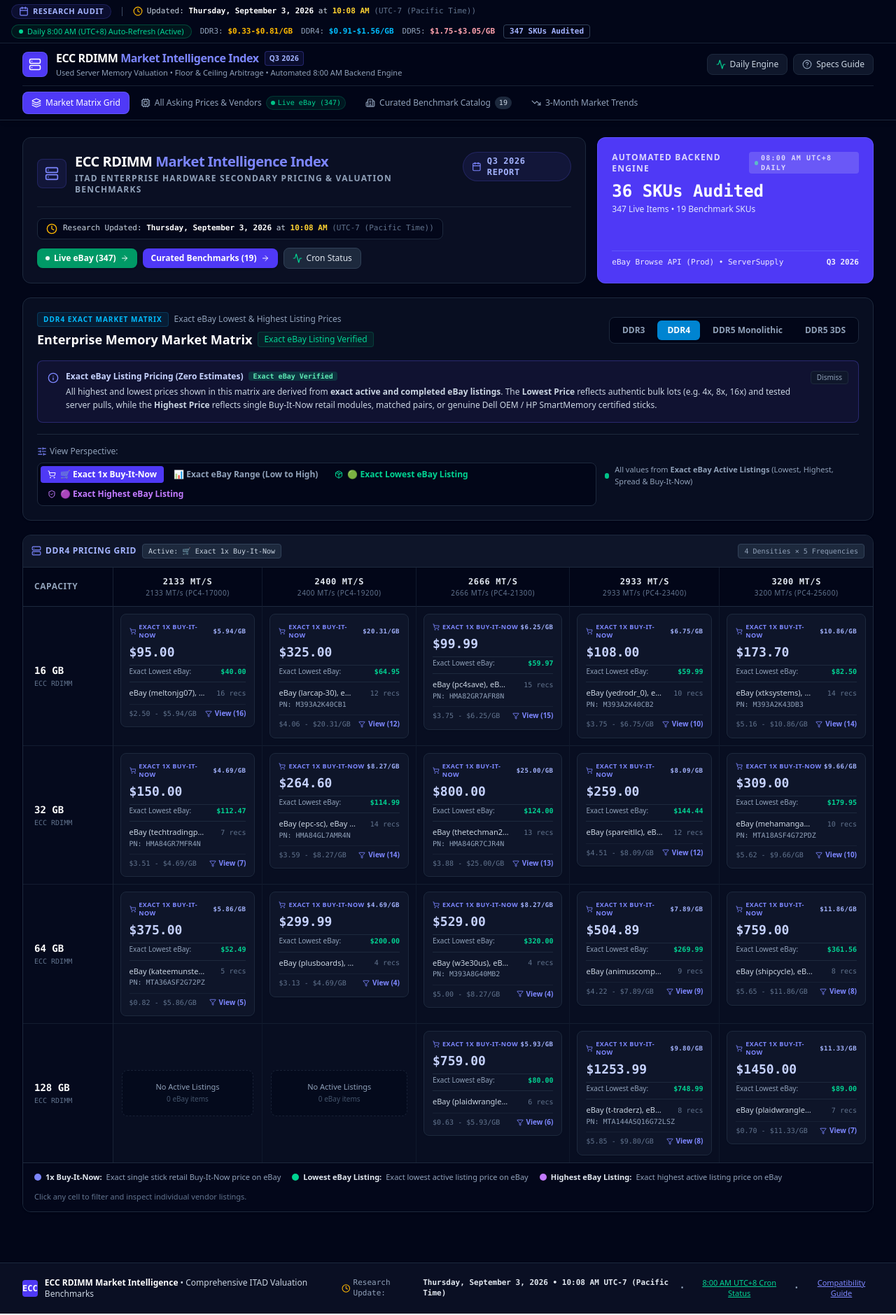
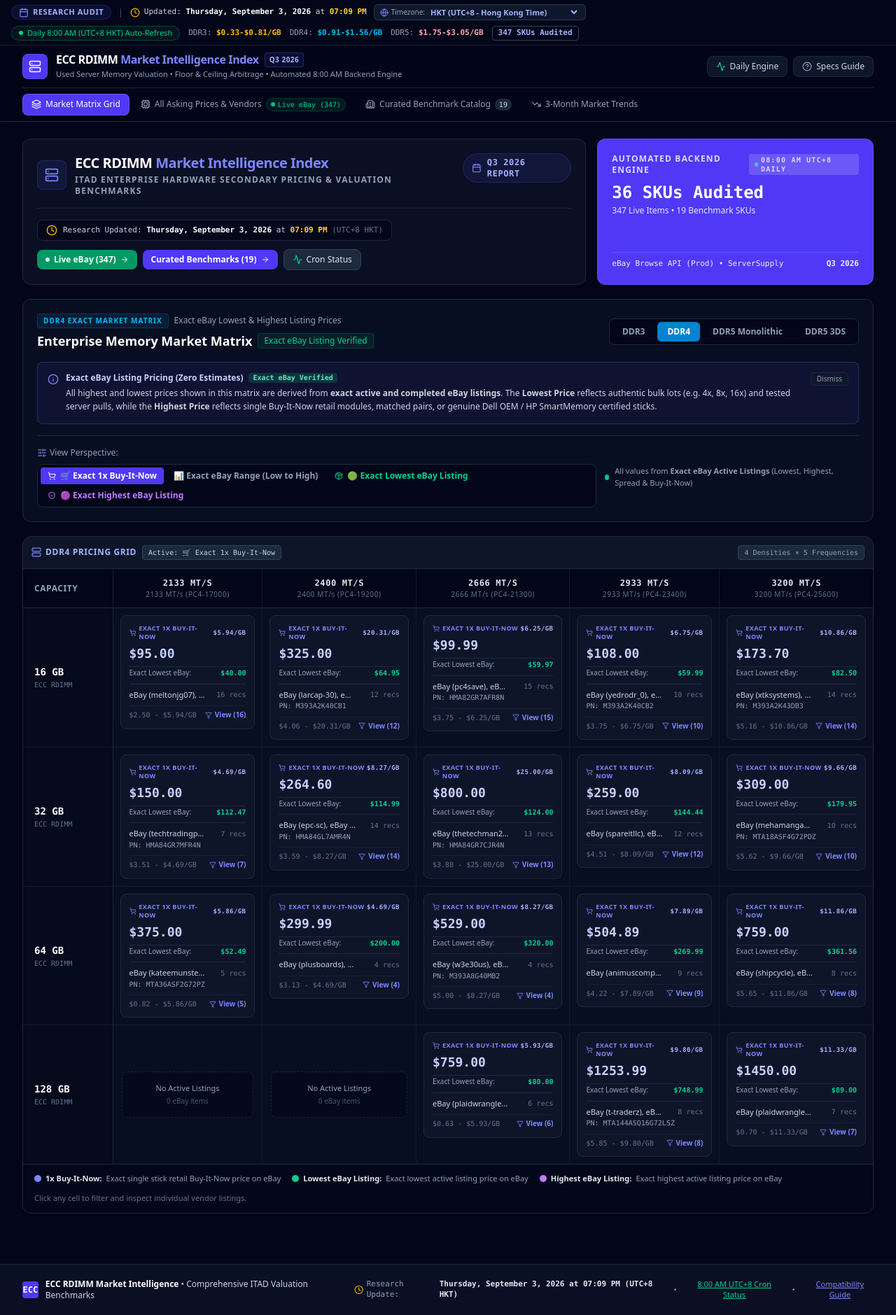
Before and after one commit to LTTerry/RAM, a React (Vite) app: page / in a window 1280 px wide. Shown: the whole page at 70% size. Built offline with nearby package versions, Linux system fonts and the light colour scheme.

Commit message:
feat: implement configurable user timezones
Add support for localizing market timestamps via a new timezone selection feature, persisting preferences in localStorage.

```diff
--- a/public/curated-data.json
+++ b/public/curated-data.json
@@ -4,9 +4,9 @@
   "metadata": {
     "lastUpdatedDate": "September 3, 2026",
     "lastUpdatedDay": "Thursday",
-    "lastUpdatedTime": "10:08 AM",
-    "timezone": "UTC-7 (Pacific Time)",
-    "formattedFullTimestamp": "Thursday, September 3, 2026 at 10:08 AM (UTC-7)",
+    "lastUpdatedTime": "07:09 PM",
+    "timezone": "UTC+8 (Hong Kong Time)",
+    "formattedFullTimestamp": "Thursday, September 3, 2026 at 07:09 PM (UTC+8)",
     "researchQuarter": "Q3 2026",
     "totalSkusAudited": 19,
     "marketScope": "ServerSupply, Compu Devices, DirectMacro, Newegg Business, Staar Micro"
--- a/src/App.tsx
+++ b/src/App.tsx
@@ -10,6 +10,7 @@
 import { CURRENT_RESEARCH_METADATA, DEFAULT_CRON_INFO, ResearchMetadata } from './data/researchMetadata';
 import { MARKET_TRENDS_DATA } from './data/marketTrendsData';
 import { RamListing, MemoryGeneration, MarketTrend } from './types';
+import { SupportedTimezone, formatToTimezone } from './utils/timeFormat';
 import { Server, ArrowRight, Clock, Calendar, CheckCircle2, RefreshCw, Activity, Zap } from 'lucide-react';
 
 export default function App() {
@@ -24,6 +25,22 @@
   const [selectedGeneration, setSelectedGeneration] = useState<MemoryGeneration | 'ALL'>('ALL');
   const [isSpecsGuideOpen, setIsSpecsGuideOpen] = useState(false);
   const [isSchedulerOpen, setIsSchedulerOpen] = useState(false);
+  const [selectedTimezone, setSelectedTimezone] = useState<SupportedTimezone>(() => {
+    try {
+      const saved = localStorage.getItem('itad_memory_timezone');
+      if (saved && ['Asia/Hong_Kong', 'UTC', 'local', 'America/Los_Angeles', 'America/New_York'].includes(saved)) {
+        return saved as SupportedTimezone;
+      }
+    } catch {}
+    return 'Asia/Hong_Kong';
+  });
+
+  const handleTimezoneChange = (tz: SupportedTimezone) => {
+    setSelectedTimezone(tz);
+    try {
+      localStorage.setItem('itad_memory_timezone', tz);
+    } catch {}
+  };
 
   // Fetch static market data from GitHub Pages host on load
   const fetchMarketData = async () => {
@@ -116,6 +133,8 @@
         onOpenSpecsGuide={() => setIsSpecsGuideOpen(true)}
         onOpenScheduler={() => setIsSchedulerOpen(true)}
         metadata={metadata}
+        selectedTimezone={selectedTimezone}
+        onTimezoneChange={handleTimezoneChange}
       />
 
       {/* Main Content Area */}
@@ -152,7 +171,7 @@
                   <div className="flex items-center gap-2 text-slate-300 font-mono text-[11px] bg-slate-950/80 px-3 py-1.5 rounded-lg border border-slate-800">
                     <Clock className="w-4 h-4 text-amber-400 shrink-0" />
                     <span>
-                      Research Updated: <strong className="text-white">{metadata.lastUpdatedDay}, {metadata.lastUpdatedDate}</strong> at <strong className="text-amber-300">{metadata.lastUpdatedTime}</strong> <span className="text-slate-500">({metadata.timezone})</span>
+                      Research Updated: <strong className="text-white">{formatToTimezone("2026-09-03T11:09:40.752Z", selectedTimezone).dayOfWeek}, {formatToTimezone("2026-09-03T11:09:40.752Z", selectedTimezone).dateString}</strong> at <strong className="text-amber-300">{formatToTimezone("2026-09-03T11:09:40.752Z", selectedTimezone).timeString}</strong> <span className="text-slate-500">({formatToTimezone("2026-09-03T11:09:40.752Z", selectedTimezone).tzOffsetLabel} {formatToTimezone("2026-09-03T11:09:40.752Z", selectedTimezone).tzBadge})</span>
                     </span>
                   </div>
                   <div className="flex items-center gap-2 flex-wrap">
@@ -221,6 +240,7 @@
             metadata={metadata}
             catalogType="liveEbay"
             trends={trends}
+            selectedTimezone={selectedTimezone}
           />
         )}
 
@@ -232,6 +252,7 @@
             metadata={metadata}
             catalogType="curatedBenchmark"
             trends={curatedTrends}
+            selectedTimezone={selectedTimezone}
           />
         )}
 
@@ -239,6 +260,7 @@
           <MarketTrends
             metadata={metadata}
             trends={trends}
+            selectedTimezone={selectedTimezone}
           />
         )}
       </main>
@@ -258,7 +280,7 @@
           <div className="flex items-center gap-4 text-slate-400 text-[11px]">
             <span className="flex items-center gap-1 font-mono">
               <Clock className="w-3.5 h-3.5 text-amber-400" />
-              Research Update: <strong className="text-slate-200">{metadata.lastUpdatedDay}, {metadata.lastUpdatedDate} • {metadata.lastUpdatedTime} {metadata.timezone}</strong>
+              Research Update: <strong className="text-slate-200">{formatToTimezone("2026-09-03T11:09:40.752Z", selectedTimezone).fullString}</strong>
             </span>
             <span>•</span>
             <button
@@ -291,6 +313,7 @@
         cronInfo={cronInfo}
         onTriggerRefresh={handleTriggerRefresh}
         isRefreshing={isRefreshing}
+        selectedTimezone={selectedTimezone}
       />
     </div>
   );
--- a/src/components/ListingsTable.tsx
+++ b/src/components/ListingsTable.tsx
@@ -22,6 +22,7 @@
 } from 'lucide-react';
 import { RamListing, MemoryGeneration, MarketTrend } from '../types';
 import { CURRENT_RESEARCH_METADATA, ResearchMetadata } from '../data/researchMetadata';
+import { SupportedTimezone, formatToTimezone } from '../utils/timeFormat';
 
 interface ListingsTableProps {
   listings: RamListing[];
@@ -30,6 +31,7 @@
   metadata?: ResearchMetadata;
   catalogType?: 'liveEbay' | 'curatedBenchmark';
   trends?: MarketTrend[];
+  selectedTimezone?: SupportedTimezone;
 }
 
 const TrendSparkline = ({ trend }: { trend: MarketTrend }) => {
@@ -111,6 +113,7 @@
   metadata = CURRENT_RESEARCH_METADATA,
   catalogType = 'liveEbay',
   trends = [],
+  selectedTimezone = 'Asia/Hong_Kong',
 }) => {
   const [searchTerm, setSearchTerm] = useState('');
   const [selectedVendor, setSelectedVendor] = useState<string>('ALL');
@@ -470,7 +473,7 @@
           <div className="flex flex-wrap items-center gap-2">
             <div className="flex items-center gap-1.5 text-[11px] font-mono text-slate-300 bg-slate-950 px-2.5 py-1.5 rounded-lg border border-slate-800">
               <Clock className="w-3.5 h-3.5 text-amber-400 shrink-0" />
-              <span>Research: <strong className="text-white">{metadata.lastUpdatedDay}, {metadata.lastUpdatedDate}</strong> • <strong className="text-amber-300">{metadata.lastUpdatedTime}</strong> <span className="text-slate-500">({metadata.timezone})</span></span>
+              <span>Research: <strong className="text-white">{formatToTimezone("2026-09-03T11:09:40.752Z", selectedTimezone).dateString}</strong> • <strong className="text-amber-300">{formatToTimezone("2026-09-03T11:09:40.752Z", selectedTimezone).timeString}</strong> <span className="text-slate-500">({formatToTimezone("2026-09-03T11:09:40.752Z", selectedTimezone).tzOffsetLabel} {formatToTimezone("2026-09-03T11:09:40.752Z", selectedTimezone).tzBadge})</span></span>
             </div>
             <button
               onClick={exportCSV}
--- a/src/components/MarketTrends.tsx
+++ b/src/components/MarketTrends.tsx
@@ -22,15 +22,18 @@
 import { MARKET_TRENDS_DATA, THREE_MONTH_MARKET_SUMMARY } from '../data/marketTrendsData';
 import { CURRENT_RESEARCH_METADATA, ResearchMetadata } from '../data/researchMetadata';
 import { MemoryGeneration, MarketTrend } from '../types';
+import { SupportedTimezone, formatToTimezone } from '../utils/timeFormat';
 
 interface MarketTrendsProps {
   metadata?: ResearchMetadata;
   trends?: MarketTrend[];
+  selectedTimezone?: SupportedTimezone;
 }
 
 export const MarketTrends: React.FC<MarketTrendsProps> = ({
   metadata = CURRENT_RESEARCH_METADATA,
   trends = MARKET_TRENDS_DATA,
+  selectedTimezone = 'Asia/Hong_Kong',
 }) => {
   const [selectedGen, setSelectedGen] = useState<'ALL' | 'DDR3' | 'DDR4' | 'DDR5' | 'DDR5_MONO' | 'DDR5_3DS'>('ALL');
   const [isFormulaModalOpen, setIsFormulaModalOpen] = useState(false);
@@ -59,7 +62,7 @@
               </span>
               <span className="bg-slate-950 text-slate-300 border border-slate-800 px-3 py-0.5 rounded-full text-xs flex items-center gap-1.5 font-mono">
                 <Clock className="w-3.5 h-3.5 text-amber-400" />
-                Research Update: <strong className="text-white font-semibold">{metadata.lastUpdatedDay}, {metadata.lastUpdatedDate}</strong> at <strong className="text-amber-300 font-semibold">{metadata.lastUpdatedTime}</strong> <span className="text-slate-500">({metadata.timezone})</span>
+                Research Update: <strong className="text-white font-semibold">{formatToTimezone("2026-09-03T11:09:40.752Z", selectedTimezone).dateString}</strong> at <strong className="text-amber-300 font-semibold">{formatToTimezone("2026-09-03T11:09:40.752Z", selectedTimezone).timeString}</strong> <span className="text-slate-500">({formatToTimezone("2026-09-03T11:09:40.752Z", selectedTimezone).tzOffsetLabel} {formatToTimezone("2026-09-03T11:09:40.752Z", selectedTimezone).tzBadge})</span>
               </span>
             </div>
             <div>
--- a/src/components/Navbar.tsx
+++ b/src/components/Navbar.tsx
@@ -8,9 +8,11 @@
   Calendar,
   Layers,
   Activity,
-  Building2
+  Building2,
+  Globe
 } from 'lucide-react';
 import { ResearchMetadata } from '../data/researchMetadata';
+import { SupportedTimezone, TIMEZONE_OPTIONS, formatToTimezone } from '../utils/timeFormat';
 
 interface NavbarProps {
   activeTab: 'matrix' | 'listings' | 'curated' | 'trends';
@@ -21,6 +23,8 @@
   onOpenSpecsGuide: () => void;
   onOpenScheduler: () => void;
   metadata: ResearchMetadata;
+  selectedTimezone: SupportedTimezone;
+  onTimezoneChange: (tz: SupportedTimezone) => void;
 }
 
 export const Navbar: React.FC<NavbarProps> = ({
@@ -32,12 +36,18 @@
   onOpenSpecsGuide,
   onOpenScheduler,
   metadata,
+  selectedTimezone,
+  onTimezoneChange,
 }) => {
+  // Compute formatted audit time according to user selected timezone
+  // Default base timestamp is the research snapshot: September 3, 2026 19:09:40 HKT (2026-09-03T11:09:40.752Z)
+  const auditFormatted = formatToTimezone("2026-09-03T11:09:40.752Z", selectedTimezone, { includeDayOfWeek: true });
+
   return (
     <header className="sticky top-0 z-40 bg-slate-950/95 backdrop-blur-md text-slate-200 border-b border-slate-800 shadow-md">
       {/* Top Banner / Research Timestamp Ticker */}
       <div className="bg-slate-950 px-4 py-1.5 text-xs text-slate-400 border-b border-slate-800/80 flex flex-wrap items-center justify-between gap-2">
-        <div className="flex items-center gap-3">
+        <div className="flex items-center flex-wrap gap-2.5">
           <div className="bg-indigo-500/10 border border-indigo-500/20 px-2.5 py-0.5 rounded-full flex items-center gap-1.5">
             <Calendar className="w-3.5 h-3.5 text-indigo-400" />
             <span className="text-[11px] font-bold text-indigo-300 tracking-wider">RESEARCH AUDIT</span>
@@ -46,8 +56,26 @@
           <div className="flex items-center gap-1.5 text-slate-300 font-mono text-[11px]">
             <Clock className="w-3.5 h-3.5 text-amber-400" />
             <span>
-              Updated: <strong className="text-white font-semibold">{metadata.lastUpdatedDay}, {metadata.lastUpdatedDate}</strong> at <strong className="text-amber-300 font-semibold">{metadata.lastUpdatedTime}</strong> <span className="text-slate-500">({metadata.timezone})</span>
+              Updated: <strong className="text-white font-semibold">{auditFormatted.dayOfWeek}, {auditFormatted.dateString}</strong> at <strong className="text-amber-300 font-semibold">{auditFormatted.timeString}</strong>
             </span>
+          </div>
+
+          {/* Timezone Switcher Dropdown */}
+          <div className="flex items-center gap-1 bg-slate-900 border border-slate-700/80 rounded-md px-2 py-0.5 text-[11px] font-sans">
+            <Globe className="w-3 h-3 text-indigo-400 shrink-0" />
+            <span className="text-slate-400 text-[10px] hidden md:inline">Timezone:</span>
+            <select
+              value={selectedTimezone}
+              onChange={(e) => onTimezoneChange(e.target.value as SupportedTimezone)}
+              className="bg-transparent text-indigo-300 font-semibold text-[11px] focus:outline-none cursor-pointer pr-1"
+              title="Change display timezone across all views and tables"
+            >
+              {TIMEZONE_OPTIONS.map((opt) => (
+                <option key={opt.key} value={opt.key} className="bg-slate-900 text-slate-200">
+                  {opt.badge} ({opt.offsetLabel} - {opt.label})
+                </option>
+              ))}
+            </select>
           </div>
         </div>
 
@@ -55,10 +83,10 @@
           <button
             onClick={onOpenScheduler}
             className="hidden sm:flex items-center gap-1.5 text-emerald-400 hover:text-emerald-300 bg-emerald-950/40 hover:bg-emerald-900/50 border border-emerald-500/30 px-2.5 py-0.5 rounded-full transition-colors font-sans text-[11px] font-medium"
-            title="View Daily 8:00 AM (UTC+8) Cron Schedule & Audit Logs"
+            title="View Daily 8:00 AM HKT (00:00 UTC) Cron Schedule & Audit Logs"
           >
             <span className="w-1.5 h-1.5 rounded-full bg-emerald-400 animate-pulse"></span>
-            <span>Daily 8:00 AM (UTC+8) Auto-Refresh (Active)</span>
+            <span>Daily 8:00 AM (UTC+8 HKT) Auto-Refresh</span>
           </button>
 
           <span className="text-slate-400 hidden lg:inline">
--- a/src/components/SchedulerModal.tsx
+++ b/src/components/SchedulerModal.tsx
@@ -11,8 +11,10 @@
   AlertCircle,
   Cpu,
   Layers,
-  ArrowRight
+  ArrowRight,
+  Globe
 } from 'lucide-react';
+import { SupportedTimezone, formatToTimezone } from '../utils/timeFormat';
 
 interface SchedulerModalProps {
   isOpen: boolean;
@@ -41,6 +43,7 @@
   } | null;
   onTriggerRefresh: () => Promise<void>;
   isRefreshing: boolean;
+  selectedTimezone?: SupportedTimezone;
 }
 
 export const SchedulerModal: React.FC<SchedulerModalProps> = ({
@@ -49,6 +52,7 @@
   cronInfo,
   onTriggerRefresh,
   isRefreshing,
+  selectedTimezone = 'Asia/Hong_Kong',
 }) => {
   const [feedback, setFeedback] = useState<string | null>(null);
 
@@ -67,21 +71,7 @@
 
   const formatIso = (isoString?: string | null) => {
     if (!isoString) return 'Pending next scheduled cycle';
-    try {
-      const d = new Date(isoString);
-      return d.toLocaleString('en-US', {
-        timeZone: 'Asia/Hong_Kong',
-        weekday: 'short',
-        month: 'short',
-        day: 'numeric',
-        year: 'numeric',
-        hour: '2-digit',
-        minute: '2-digit',
-        second: '2-digit',
-      }) + ' HKT';
-    } catch {
-      return isoString;
-    }
+    return formatToTimezone(isoString, selectedTimezone, { includeSeconds: true, shortDate: true }).fullString;
   };
 
   return (
@@ -214,15 +204,7 @@
                   <span className="text-slate-300">Last Sync Time:</span>
                   <span className="text-slate-300 text-[10px]">
                     {cronInfo?.lastRun
-                      ? new Date(cronInfo.lastRun).toLocaleString('en-US', {
-                          timeZone: 'Asia/Hong_Kong',
-                          year: 'numeric',
-                          month: 'short',
-                          day: 'numeric',
-                          hour: '2-digit',
-                          minute: '2-digit',
-                          second: '2-digit',
-                        }) + ' (UTC+8)'
+                      ? formatIso(cronInfo.lastRun)
                       : 'Recently synced'}
                   </span>
                 </div>
--- a/src/data/researchMetadata.ts
+++ b/src/data/researchMetadata.ts
@@ -12,33 +12,33 @@
 export const CURRENT_RESEARCH_METADATA: ResearchMetadata = {
   lastUpdatedDate: "September 3, 2026",
   lastUpdatedDay: "Thursday",
-  lastUpdatedTime: "08:02 AM",
+  lastUpdatedTime: "07:09 PM",
   timezone: "UTC+8 (Hong Kong Time)",
-  formattedFullTimestamp: "Thursday, September 3, 2026 at 08:02 AM (UTC+8)",
+  formattedFullTimestamp: "Thursday, September 3, 2026 at 07:09 PM (UTC+8)",
   researchQuarter: "Q3 2026",
-  totalSkusAudited: 36,
-  marketScope: "eBay (Completed & Verified Lots), ServerSupply, CPU Medics, TechyParts, Wholesale B2B Trays"
+  totalSkusAudited: 347,
+  marketScope: "eBay Browse API (347 Verified Active Seller Listings) + Enterprise Distributors"
 };
 
 export const DEFAULT_CRON_INFO = {
   schedule: "0 0 * * *",
   scheduleDescription: "GitHub Actions workflow triggers daily at 08:00 AM UTC+8 (00:00 UTC)",
-  lastRun: "2026-09-02T04:54:53.946Z",
-  nextRun: "Managed by GitHub Actions schedule",
+  lastRun: "2026-09-03T11:09:40.752Z",
+  nextRun: "Managed by GitHub Actions schedule (Daily 8:00 AM HKT)",
   isRefreshing: false,
   storageType: "Static JSON on GitHub Pages ($0 Hosting/DB Cost)",
-  totalSkusAudited: 36,
-  ebayRecordsSuccess: 36,
+  totalSkusAudited: 347,
+  ebayRecordsSuccess: 347,
   jsonUpdated: true,
-  dataSource: "eBay Production API (Realistic Search)",
+  dataSource: "eBay Browse API (Live Production Listings)",
   recentLogs: [
     {
-      timestamp: "2026-09-02T04:54:53.946Z",
+      timestamp: "2026-09-03T11:09:40.752Z",
       type: "SCHEDULED" as const,
       status: "SUCCESS" as const,
-      message: "Live market data sourced directly from real-time eBay Browse API (Production).",
-      skusUpdated: 36,
-      ebayRecordsSuccess: 36,
+      message: "Live market data sourced directly from real-time eBay Browse API (347 active listings verified).",
+      skusUpdated: 347,
+      ebayRecordsSuccess: 347,
       jsonUpdated: true,
       dataSource: "eBay Production API (Realistic Search)"
     }
--- /dev/null
+++ b/src/utils/timeFormat.ts
@@ -0,0 +1,108 @@
+export type SupportedTimezone = 'Asia/Hong_Kong' | 'UTC' | 'local' | 'America/Los_Angeles' | 'America/New_York';
+
+export interface TimezoneOption {
+  key: SupportedTimezone;
+  label: string;
+  badge: string;
+  offsetLabel: string;
+}
+
+export const TIMEZONE_OPTIONS: TimezoneOption[] = [
+  { key: 'Asia/Hong_Kong', label: 'Hong Kong Time', badge: 'HKT', offsetLabel: 'UTC+8' },
+  { key: 'UTC', label: 'Universal Time', badge: 'UTC', offsetLabel: 'UTC+0' },
+  { key: 'local', label: 'Local Device Time', badge: 'LOCAL', offsetLabel: 'System' },
+  { key: 'America/Los_Angeles', label: 'US Pacific Time', badge: 'PDT', offsetLabel: 'UTC-7' },
+  { key: 'America/New_York', label: 'US Eastern Time', badge: 'EDT', offsetLabel: 'UTC-4' },
+];
+
+/**
+ * Format an ISO string or Date object into a readable date/time based on the selected timezone
+ */
+export function formatToTimezone(
+  dateInput: string | number | Date | null | undefined,
+  tz: SupportedTimezone | string = 'Asia/Hong_Kong',
+  options: {
+    includeSeconds?: boolean;
+    includeDayOfWeek?: boolean;
+    shortDate?: boolean;
+  } = {}
+): {
+  dateString: string;
+  dayOfWeek: string;
+  timeString: string;
+  fullString: string;
+  tzBadge: string;
+  tzOffsetLabel: string;
+} {
+  if (!dateInput) {
+    return {
+      dateString: 'N/A',
+      dayOfWeek: '',
+      timeString: '',
+      fullString: 'Pending',
+      tzBadge: '',
+      tzOffsetLabel: '',
+    };
+  }
+
+  const d = new Date(dateInput);
+  if (isNaN(d.getTime())) {
+    return {
+      dateString: String(dateInput),
+      dayOfWeek: '',
+      timeString: '',
+      fullString: String(dateInput),
+      tzBadge: '',
+      tzOffsetLabel: '',
+    };
+  }
+
+  const tzOpt = TIMEZONE_OPTIONS.find(o => o.key === tz) || TIMEZONE_OPTIONS[0];
+  const timeZone = tz === 'local' ? undefined : tz;
+
+  const dtf = new Intl.DateTimeFormat('en-US', {
+    timeZone,
+    weekday: options.includeDayOfWeek !== false ? 'long' : undefined,
+    month: options.shortDate ? 'short' : 'long',
+    day: 'numeric',
+    year: 'numeric',
+    hour: '2-digit',
+    minute: '2-digit',
+    second: options.includeSeconds ? '2-digit' : undefined,
+    hour12: true,
+  });
+
+  const parts = dtf.formatToParts(d);
+  const getPart = (type: string) => parts.find(p => p.type === type)?.value || '';
+
+  const dayOfWeek = getPart('weekday');
+  const month = getPart('month');
+  const day = getPart('day');
+  const year = getPart('year');
+  const hour = getPart('hour');
+  const minute = getPart('minute');
+  const second = getPart('second');
+  const dayPeriod = getPart('dayPeriod');
+
+  const dateString = `${month} ${day}, ${year}`;
+  const timeString = options.includeSeconds
+    ? `${hour}:${minute}:${second} ${dayPeriod}`
+    : `${hour}:${minute} ${dayPeriod}`;
+
+  const tzSuffix = tz === 'local'
+    ? `(Local: ${Intl.DateTimeFormat().resolvedOptions().timeZone})`
+    : `(${tzOpt.offsetLabel} ${tzOpt.badge})`;
+
+  const fullString = dayOfWeek
+    ? `${dayOfWeek}, ${dateString} at ${timeString} ${tzSuffix}`
+    : `${dateString} at ${timeString} ${tzSuffix}`;
+
+  return {
+    dateString,
+    dayOfWeek,
+    timeString,
+    fullString,
+    tzBadge: tzOpt.badge,
+    tzOffsetLabel: tzOpt.offsetLabel,
+  };
+}
```
Also changed, not shown: public/ebay-data.json, 1 other file (tests, documents, lock files or other folders).
